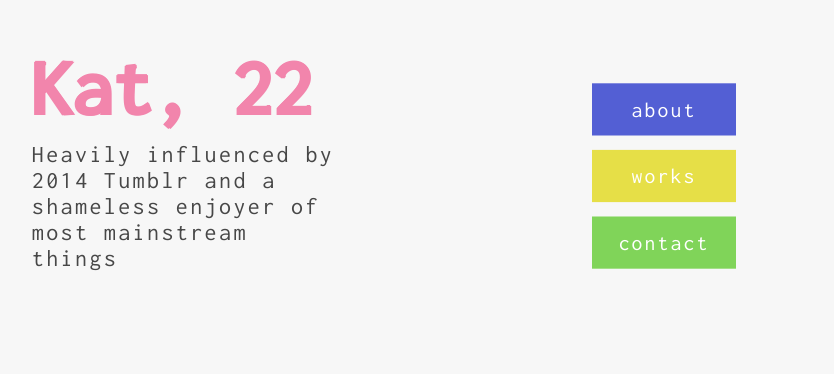
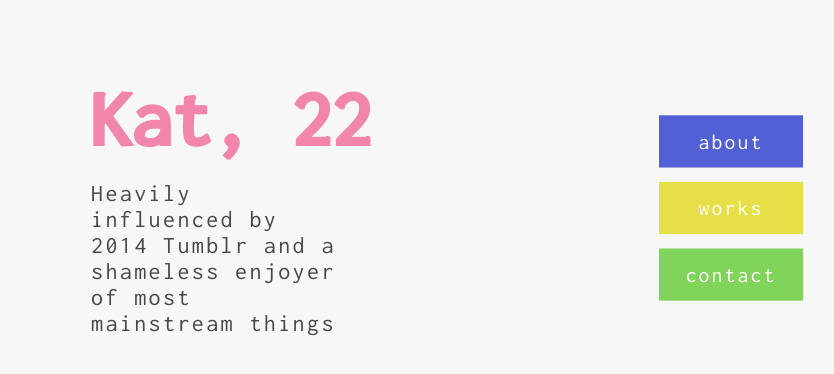
Before and after one commit to mahikgot/katweb, a React (Create React App) app: page / in a window 1280 px wide. Shown: the part 192-566 px from the top of the page, without its empty margins (229-1063 px from the left). Built offline with nearby package versions, Linux system fonts and the light colour scheme.

Commit message:
add logo

```diff
--- a/src/App.css
+++ b/src/App.css
@@ -6,10 +6,11 @@ html {
 
 .overlay {
   display: grid;
-  background-color: #f7f7f7;
-  max-width: 80%;
-  margin: 0 auto;
-  height: 90vh;
+  position: fixed;
+  width: 100%;
+  height: 100%;
+  top: 0;
+  left: 0;
 }
 
 .Home {
@@ -17,20 +18,23 @@ html {
   grid-template-columns: repeat(auto-fit, minmax(300px, 1fr));
 }
 .Home[isheader='header'] {
-  grid-template-columns: 1fr 10rem;
+  grid-template-columns: 10rem 10rem 1fr 10rem 10rem;
 }
 
 .leftHome {
   margin: auto;
   display: grid;
-  grid-template-columns: 1fr 75%;
+  grid-template-columns: 1fr 50%;
+}
+.leftHomeItem {
+  grid-column: 2;
 }
 
-.rightHome {
+.navButtons {
   margin: auto;
 }
-.rightHome[isheader='header'] {
-  grid-column: 2;
+.navButtons[isheader='header'] {
+  grid-column: 4;
   margin: 0;
 }
 
@@ -42,14 +46,17 @@ html {
   line-height: 5rem;
   text-shadow: -1px 1px, 1px 1px;
   font-size: 5rem;
-  grid-column: 2;
 }
 
 .descHome {
-  grid-column: 2;
   max-width: 80%;
   position: relative;
-  bottom: 4rem;
+  bottom: 2rem;
+}
+
+.logo {
+  margin: 2rem auto;
+  grid-column: 2;
 }
 .flexContainerButtonHome {
   display: flex;
--- a/src/components/Header.js
+++ b/src/components/Header.js
@@ -3,6 +3,7 @@ import { motion } from 'framer-motion';
 import { Outlet, useLocation } from 'react-router-dom';
 import HeaderButton from './HeaderButton';
 import Nameplate from './Nameplate';
+import Logo from './Logo';
 
 const Header = () => {
   const loc = useLocation().pathname;
@@ -26,10 +27,12 @@ const Header = () => {
           isHeader={isHeader}
         />
       </motion.div>
-
+      <Logo
+        isHeader={isHeader}
+      />
       <motion.div
         layout
-        className="rightHome"
+        className="navButtons"
         isheader={isHeader}
       >
         <HeaderButton
--- /dev/null
+++ b/src/components/Logo.js
@@ -0,0 +1,23 @@
+import React from 'react';
+import PropTypes from 'prop-types';
+import { motion } from 'framer-motion';
+import logo from '../tite.svg';
+
+const Logo = ({ isHeader }) => {
+  Logo.propTypes = {
+    isHeader: PropTypes.string.isRequired,
+  };
+  if (isHeader === 'notHeader') {
+    return null;
+  }
+  return (
+    <motion.img
+      src={logo}
+      alt=""
+      className="logo"
+      initial={{ opacity: 0, y: '100%' }}
+      animate={{ opacity: 1, y: 0 }}
+    />
+  );
+};
+export default Logo;
--- a/src/components/Nameplate.js
+++ b/src/components/Nameplate.js
@@ -9,7 +9,7 @@ const Nameplate = ({ isHeader }) => {
     return null;
   }
   return (
-    <>
+    <div className="leftHomeItem">
       <h1
         className="nameHome"
       >
@@ -18,7 +18,7 @@ const Nameplate = ({ isHeader }) => {
       <p className="descHome">
         Heavily influenced by 2014 Tumblr and a shameless enjoyer of most mainstream things
       </p>
-    </>
+    </div>
   );
 };
 export default Nameplate;
```
Also changed, not shown: src/tite.svg (added).
